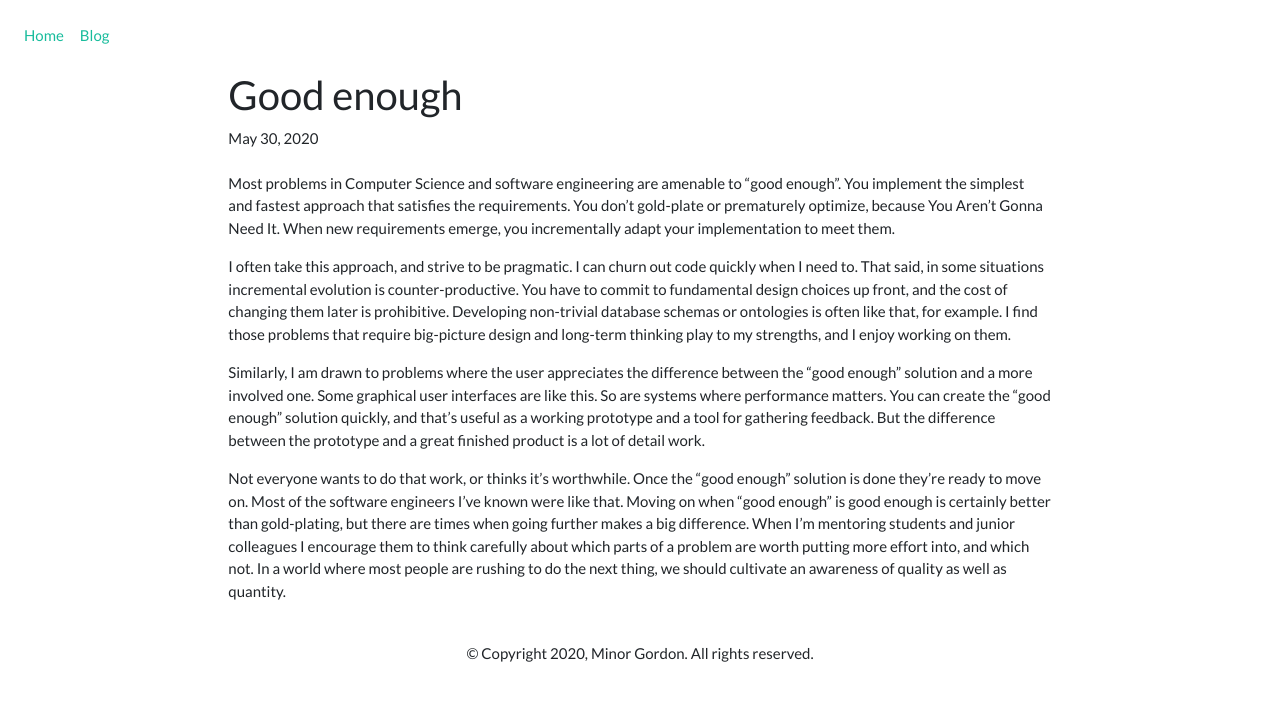
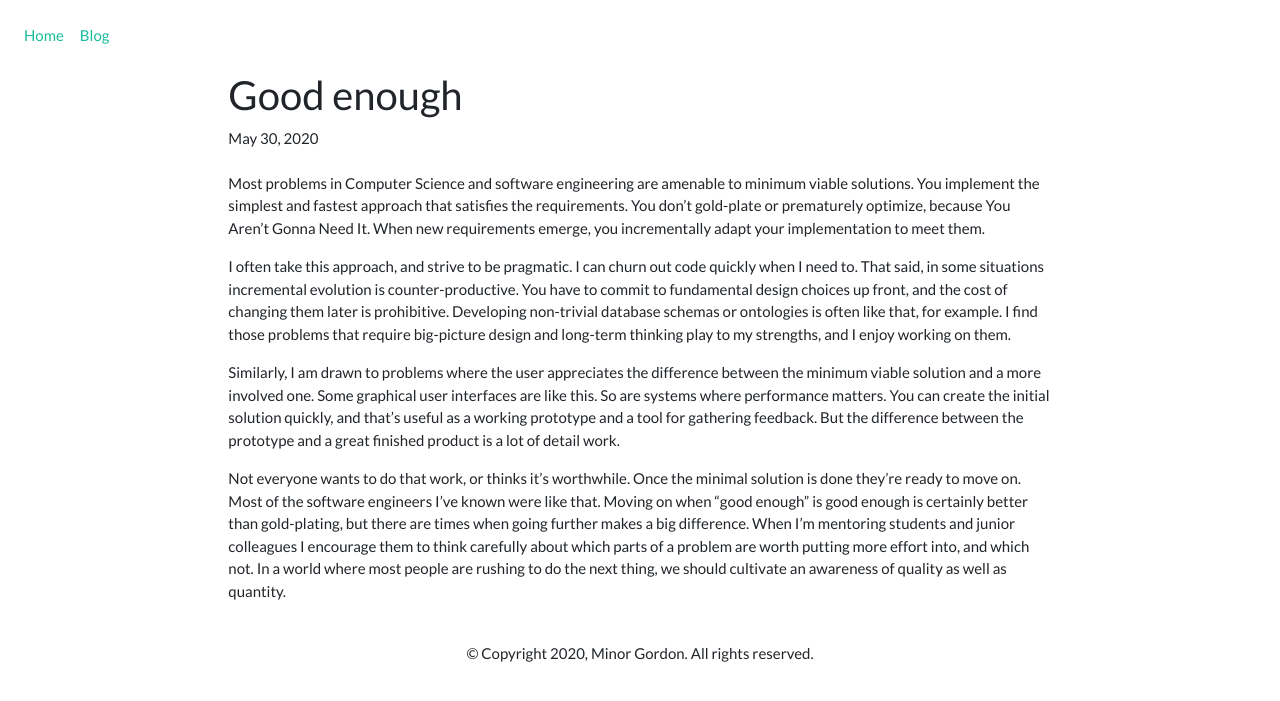
Before and after one commit to minorg/minorgordon.net, a Jekyll site: the page built from _posts/2020-05-30-good-enough.md, in a window 1280 px wide. Shown: the top 701 px of the page. Built offline with Jekyll 4.4.1, drawn with Linux system fonts in a browser that asks for light colours; nearby versions of some CDN libraries.

Commit message:
tweak post

```diff
--- a/_posts/2020-05-30-good-enough.md
+++ b/_posts/2020-05-30-good-enough.md
@@ -5,10 +5,10 @@ date:   2020-05-30
 categories: work
 ---
 
-Most problems in Computer Science and software engineering are amenable to "good enough". You implement the simplest and fastest approach that satisfies the requirements. You don't gold-plate or prematurely optimize, because You Aren't Gonna Need It. When new requirements emerge, you incrementally adapt your implementation to meet them.
+Most problems in Computer Science and software engineering are amenable to minimum viable solutions. You implement the simplest and fastest approach that satisfies the requirements. You don't gold-plate or prematurely optimize, because You Aren't Gonna Need It. When new requirements emerge, you incrementally adapt your implementation to meet them.
 
 I often take this approach, and strive to be pragmatic. I can churn out code quickly when I need to. That said, in some situations incremental evolution is counter-productive. You have to commit to fundamental design choices up front, and the cost of changing them later is prohibitive. Developing non-trivial database schemas or ontologies is often like that, for example. I find those problems that require big-picture design and long-term thinking play to my strengths, and I enjoy working on them.
 
-Similarly, I am drawn to problems where the user appreciates the difference between the "good enough" solution and a more involved one. Some graphical user interfaces are like this. So are systems where performance matters. You can create the "good enough" solution quickly, and that's useful as a working prototype and a tool for gathering feedback. But the difference between the prototype and a great finished product is a lot of detail work.
+Similarly, I am drawn to problems where the user appreciates the difference between the minimum viable solution and a more involved one. Some graphical user interfaces are like this. So are systems where performance matters. You can create the initial solution quickly, and that's useful as a working prototype and a tool for gathering feedback. But the difference between the prototype and a great finished product is a lot of detail work.
 
-Not everyone wants to do that work, or thinks it's worthwhile. Once the "good enough" solution is done they're ready to move on. Most of the software engineers I've known were like that. Moving on when "good enough" is good enough is certainly better than gold-plating, but there are times when going further makes a big difference. When I'm mentoring students and junior colleagues I encourage them to think carefully about which parts of a problem are worth putting more effort into, and which not. In a world where most people are rushing to do the next thing, we should cultivate an awareness of quality as well as quantity.
+Not everyone wants to do that work, or thinks it's worthwhile. Once the minimal solution is done they're ready to move on. Most of the software engineers I've known were like that. Moving on when "good enough" is good enough is certainly better than gold-plating, but there are times when going further makes a big difference. When I'm mentoring students and junior colleagues I encourage them to think carefully about which parts of a problem are worth putting more effort into, and which not. In a world where most people are rushing to do the next thing, we should cultivate an awareness of quality as well as quantity.
```
